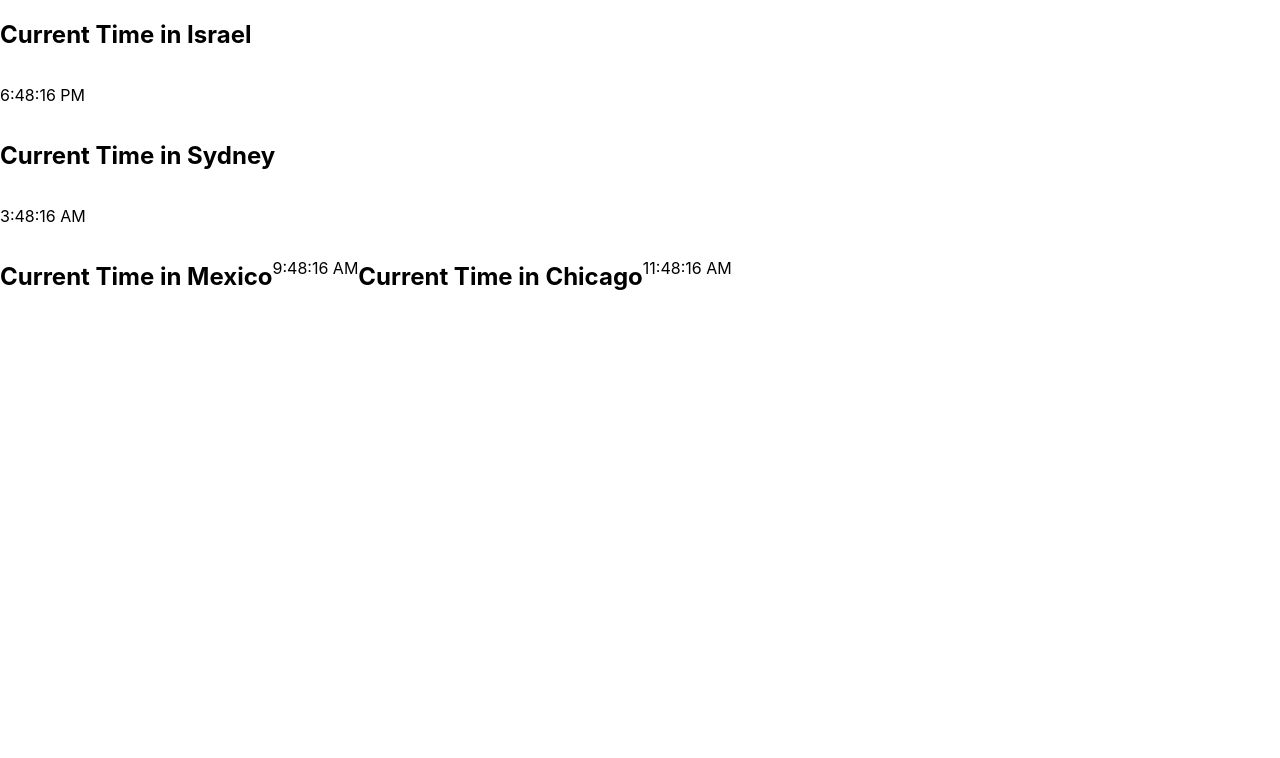
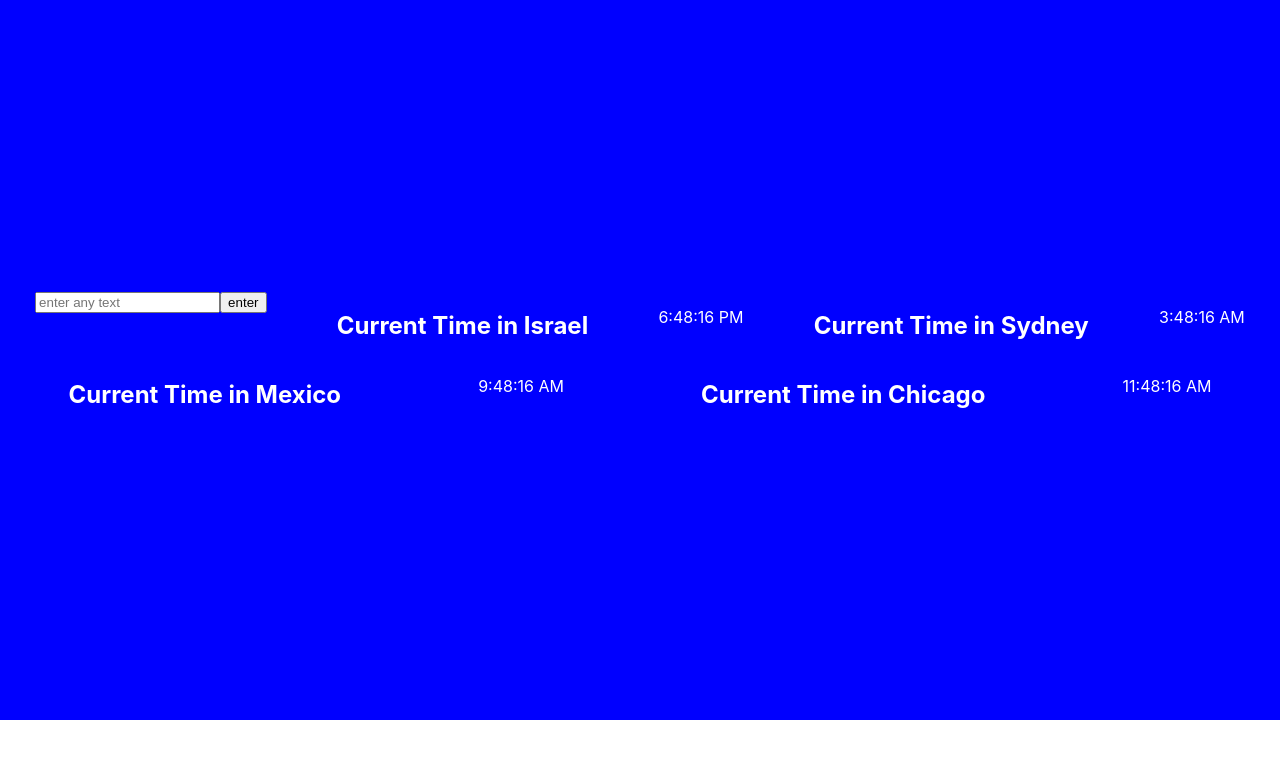
Before and after one commit to bazilda/react, a React (Create React App) app in the folder react-application/: page / in a window 1280 px wide. Shown: the top 758 px of the page. Built offline with nearby package versions, Linux system fonts and the light colour scheme.

Commit message:
with class work

```diff
--- a/react-application/src/App.tsx
+++ b/react-application/src/App.tsx
@@ -1,21 +1,23 @@
 import React from 'react';
-//import logo from './logo.svg';
-
+import { InputTest } from './components/InputTest';
 import './App.css';
 import {Timer} from './components/Timer';
 function App() {
-const column:React.CSSProperties={display: "flex",flexDirection: "column"}
-const row:React.CSSProperties={display: "flex",flexDirection: "row"}
-  return <div>
-    <div style={column} >
-    <Timer  cityCountry='Israel'/>
+  const column: React.CSSProperties = {display: "flex", flexDirection: "column",
+  height: "90vh", justifyContent: "center", background: "blue"};
+  const row: React.CSSProperties = {display: "flex", flexDirection: "row",
+   justifyContent: "space-around", background:"blue",color:"white"};
+  return <div style={column}>
+    <div style={row}>
+    <InputTest/>
+       <Timer cityCountry='Israel'/>
     <Timer cityCountry='Sydney'/>
-  </div>
-  <div style={row} >
+    </div>
+   <div style={row}>
     <Timer cityCountry='Mexico'/>
     <Timer cityCountry='Chicago'/>
-    </div>
-    </div>
+   </div>
+   </div>
 }
 
 export default App;
--- /dev/null
+++ b/react-application/src/components/Alert.tsx
@@ -0,0 +1,7 @@
+import React from "react";
+type Props = {
+    message: string
+}
+export const Alert: React.FC<Props> = ({message}) => {
+    return <div style={{border: "solid 2px red", color: "red"}}>{message}</div>
+}
--- /dev/null
+++ b/react-application/src/components/Input.tsx
@@ -0,0 +1,25 @@
+import React, {useEffect, useRef, useState} from "react";
+import { Alert } from "./Alert";
+type Props = {
+    submitFn: (value: string)=>string;
+    placeHolder: string;
+    buttonName?: string;
+}
+export const Input: React.FC<Props> = ({submitFn, placeHolder, buttonName}) => {
+    const id = useRef<string>(Math.random().toString());
+    const inputElement = useRef<HTMLInputElement | null>();
+    const [message, setMessage] = useState<string>('')
+    useEffect(() => {
+
+        inputElement.current = document.getElementById(id.current) as HTMLInputElement
+    }, []);
+    function inputProcess() {
+       setMessage(submitFn(inputElement.current!.value))
+    }
+    return <div>
+        <input type="text" placeholder={placeHolder} id={id.current}/>
+        <button onClick={inputProcess}>{buttonName || "GO"}</button>
+        {message && <Alert message={message}/>}
+    </div>
+
+}
--- /dev/null
+++ b/react-application/src/components/InputTest.tsx
@@ -0,0 +1,20 @@
+import React, { useState } from "react";
+import { Input } from "./Input";
+export const InputTest:React.FC = () =>
+{
+    const [inputValue, setInputValue] = useState<string>('')
+    function submit(value: string): string {
+        let res = '';
+        if(value.toLowerCase().includes("hello")) {
+            res = "get tired of 'HELLO'";
+        } else {
+            setInputValue(value);
+        }
+
+        return res;
+    }
+    return <div>
+        <Input submitFn={submit} placeHolder={"enter any text"} buttonName="enter"/>
+        <p>{inputValue}</p>
+    </div>
+}
--- a/react-application/src/components/Timer.tsx
+++ b/react-application/src/components/Timer.tsx
@@ -5,7 +5,7 @@ type Props = {
     cityCountry: string;
 }
 export const Timer: React.FC<Props> = ({ cityCountry }) => {
-    const styles: React.CSSProperties = { backgroundColor: "lightblue", fontSize: "2em" };
+  //  const styles: React.CSSProperties = { backgroundColor: "lightblue", fontSize: "2em" };
 
     const [time, setTime] = React.useState(new Date());
 
```
